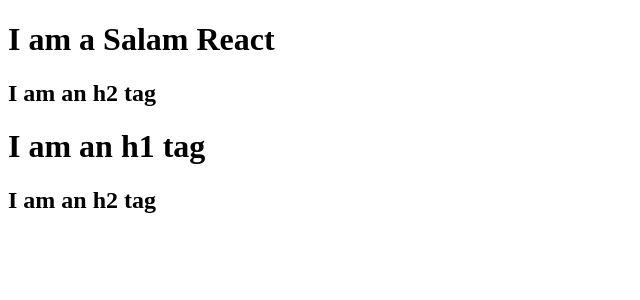
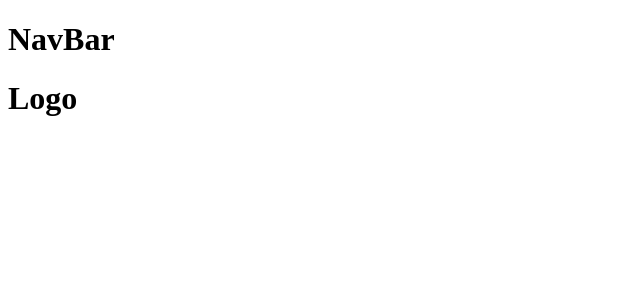
Before and after one commit to hafizkh/react-foundations, a React (Vite) app: page / in a window 1280 px wide. Shown: the top 300 px of the page, without its empty margins (0-640 px from the left). Built offline with nearby package versions, Linux system fonts and the light colour scheme.

Commit message:
Episode 3

```diff
--- a/App.js
+++ b/App.js
@@ -1,31 +1,22 @@
-import React from "react"
-import ReactDOM from "react-dom/client"
-// const h1Tag = React.createElement("h1", { id: "heading" }, "Hello World from React")
+import React from "react";
+import ReactDOM from "react-dom/client";
 
-// console.log(h1Tag)
-
-// const root = ReactDOM.createRoot(document.getElementById("root"))
-
-// root.render(h1Tag)
-
-const parent = React.createElement("div", { id: "parent" },
-    [
-        React.createElement("div", { id: "child" },
-            [
-                React.createElement("h1", {}, "I am a Salam React"),
-                React.createElement("h2", {}, "I am an h2 tag")
-            ]),
-        React.createElement("div", { id: "child2" },
-            [
-                React.createElement("h1", {}, "I am an h1 tag"),
-                React.createElement("h2", {}, "I am an h2 tag")
-            ])
-    ]
-
+const heading = (
+    <h1 className="heading">h1 tag</h1>
+)
+const NavBar = () => (
+    <div className="container">
+        <h1 id="heading">NavBar</h1>
+        <Logo />
+    </div>
 )
 
-console.log(parent)
+const Logo = () => (
+    <div className="logo">
+        <h1>Logo</h1>
+    </div>
+)
 
+console.log(heading)
 const root = ReactDOM.createRoot(document.getElementById("root"))
-
-root.render(parent)
+root.render(<NavBar />)
--- a/index.html
+++ b/index.html
@@ -9,7 +9,11 @@
 </head>
 
 <body>
-    <div id="root"></div>
+    <div id="root">
+        <h1>Hello World from Hafiz</h1>
+
+    </div>
+
 
     <script type="module" src="App.js"></script>
 </body>
--- a/package.json
+++ b/package.json
@@ -3,6 +3,8 @@
   "version": "1.0.0",
   "description": "- This repo is to reach to top level 🚀 in building large scale application using React.",
   "scripts": {
+    "start": "parcel index.html",
+    "build": "parcel build index.html",
     "test": "jest"
   },
   "repository": {
--- a/style.css
+++ b/style.css
@@ -1,4 +1,5 @@
-#heading {
+.heading {
   background-color: yellowgreen;
   color: red;
+  border: 2px solid red;
 }
```
